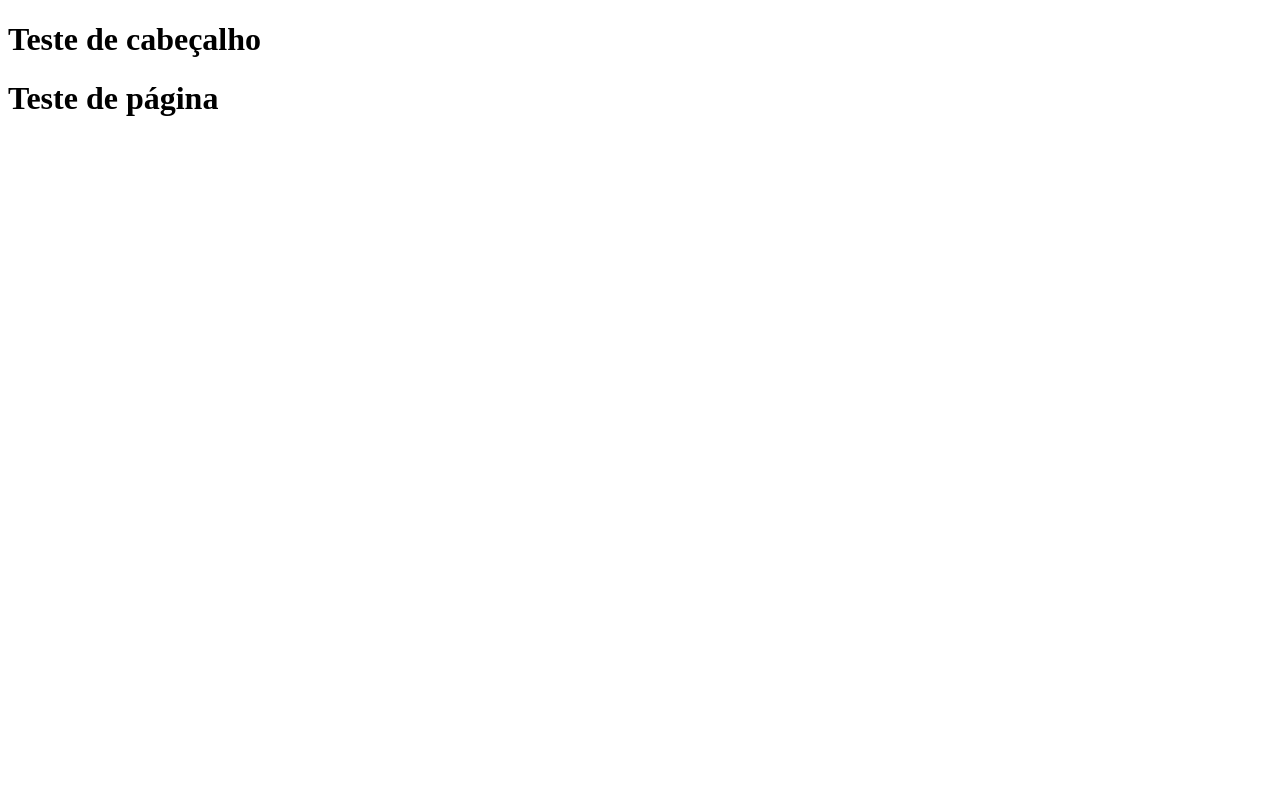
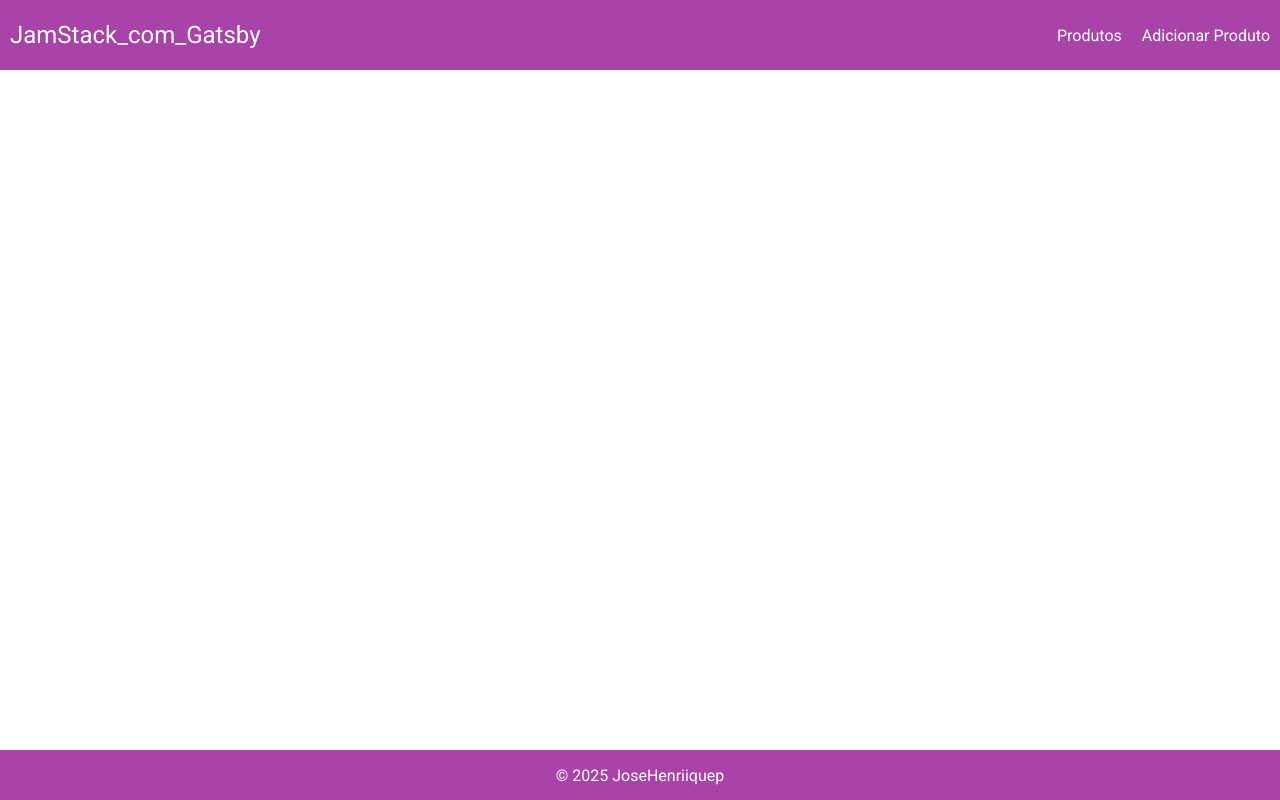
Before and after one commit to JoseHenriiquep/projeto-frontend-jamstack-gatsby, a Gatsby site: page / in a window 1280 px wide. Built offline with nearby package versions, Linux system fonts and the light colour scheme; Gatsby itself is replaced by a stand-in of ours.

Commit message:
Add Header and Footer Components

```diff
--- a/src/components/Footer.js
+++ b/src/components/Footer.js
@@ -1,9 +1,25 @@
 import React from 'react'
 
 export default function Footer() {
+
+  const styles = {
+    footer: {
+      display: 'flex',
+      alignItems: 'center',
+      justifyContent: 'center',
+      backgroundColor: '#a843a8',
+      height: '30px',
+      padding: '10px',
+    },
+    p: {
+      color: '#fff',
+      fontSize: '1rem'
+    }
+  }
+
   return(
-    <footer>
-      Rodapé
+    <footer style={styles.footer}>
+      <p style={styles.p}>&copy; 2025 JoseHenriiquep</p>
     </footer>
   )
 }
--- a/src/components/Header.js
+++ b/src/components/Header.js
@@ -1,9 +1,58 @@
 import React from 'react'
+import { graphql, useStaticQuery, Link } from 'gatsby'
+
 
 export default function Header() {
+
+  const styles = {
+    header: {
+      display: 'flex',
+      alignItems: 'center',
+      justifyContent: 'space-between',
+      backgroundColor: '#a843a8',
+      height: '50px',
+      padding: '10px',
+      color: '#fff'
+    },
+    ul: {
+      display: 'flex',
+      alignItems: 'center',
+      justifyContent: 'center',
+      gap: '20px',
+      listStyle: 'none'
+    },
+    p: {
+      fontSize: '1.5rem'
+    },
+    link: {
+      textDecoration: 'none',
+      color: '#fff'
+    }
+  }
+
+  const data = useStaticQuery(graphql`
+    query {
+      site {
+        siteMetadata {
+          title
+        }
+      }
+    }
+  `)
+
   return(
-    <header>
-      <h1>Teste de cabeçalho</h1>
+    <header style={styles.header}>
+      <p style={styles.p}>{data.site.siteMetadata.title}</p>
+      <nav>
+        <ul style={styles.ul}>
+          <li>
+            <Link style={styles.link} to='/'>Produtos</Link>
+          </li>
+          <li>
+            <Link style={styles.link} to='/add-product'>Adicionar Produto</Link>
+          </li>
+        </ul>
+      </nav>
     </header>
   )
 }
--- /dev/null
+++ b/src/index.css
@@ -0,0 +1,16 @@
+@import url('https://fonts.googleapis.com/css2?family=Roboto:wght@400;500;700&display=swap');
+
+* {
+  margin: 0;
+  padding: 0;
+  font-family: 'Roboto', sans-serif;
+}
+
+main {
+  display: flex;
+  flex-direction: column;
+  justify-content: space-between;
+  min-height: 100vh;
+  margin: 0px;
+  padding: 0px;
+}
--- a/src/pages/index.js
+++ b/src/pages/index.js
@@ -1,11 +1,16 @@
 import React from "react"
+import { graphql, Link } from "gatsby"
 import Header from '../components/Header'
+import Footer from '../components/Footer'
+
+import '../index.css'
 
 export default function index() {
+
   return (
-    <>
-      <Header />
-      <h1>Teste de página</h1>
-    </>
+    <main>
+      <Header/>
+      <Footer/>
+    </main>
   )
 }
```
Also changed, not shown: src/components/PostCard.js (deleted, +0 -7 lines), src/pages/form.js (deleted, +0 -7 lines).
